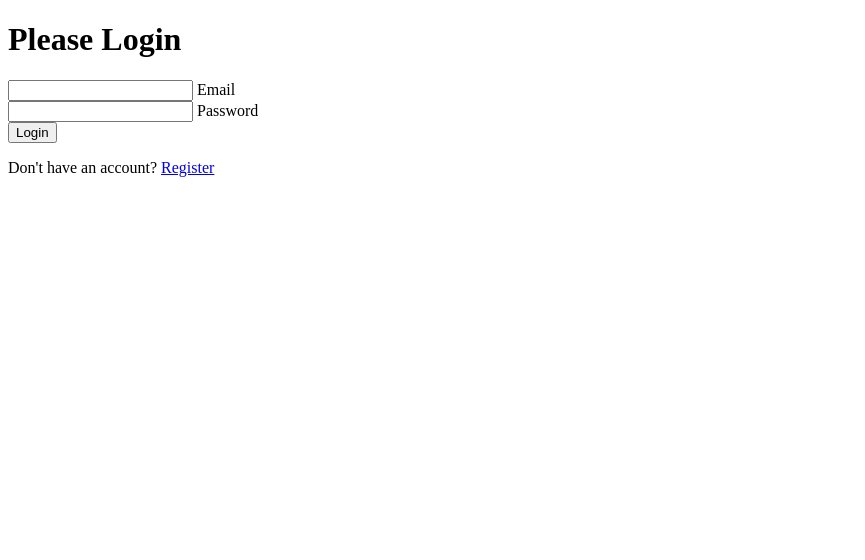
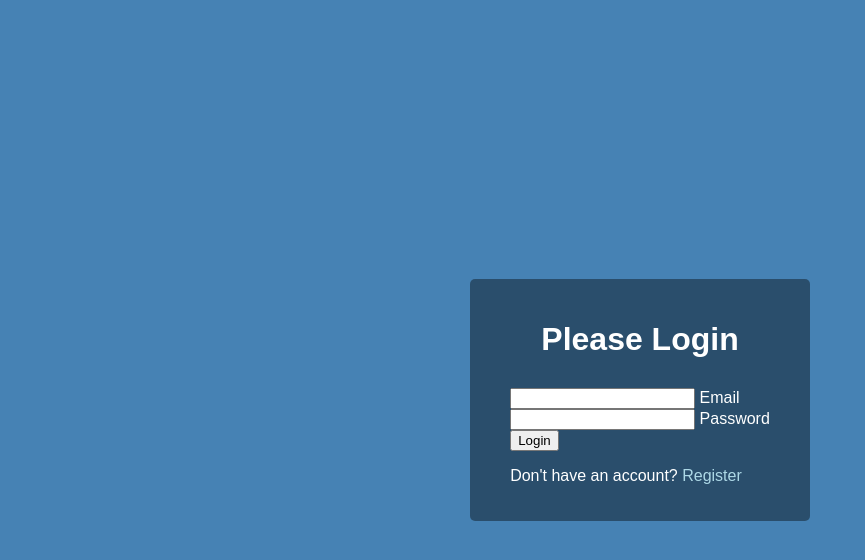
Before and after one commit to saifulislamsarfaraz/frominput, a plain HTML site: page index.html in a window 1280 px wide. Shown: the whole page, without its empty margins (0-865 px from the left). Drawn offline with Linux system fonts and the light colour scheme.

Commit message:
add_backgorund

```diff
--- a/index.html
+++ b/index.html
@@ -5,6 +5,7 @@
     <meta http-equiv="X-UA-Compatible" content="IE=edge">
     <meta name="viewport" content="width=device-width, initial-scale=1.0">
     <title>From Input</title>
+    <link rel="stylesheet" href="style.css">
 </head>
 <body>
     <div class="container">
--- a/style.css
+++ b/style.css
@@ -0,0 +1,32 @@
+@import url('https://fonts.googleapis.com/css2?family=Noto+Sans+JP:wght@100&display=swap');
+*{
+    box-sizing: border-box;
+}
+
+body{
+    background-color: steelblue;
+    color: #fff;
+    font-family: 'Muli', sans-serif;
+    display: flex;
+    flex-direction: column;
+    align-items: center;
+    justify-content: center;
+    height: 100vh;
+    overflow: hidden;
+    margin: 0;
+}
+
+.container{
+    background-color: rgba(0,0,0, 0.4);
+    padding: 20px 40px;
+    border-radius: 5px;
+}
+.container h1{
+    text-align: center;
+    margin-bottom: 30px;
+}
+
+.container a{
+    text-decoration: none;
+    color: lightblue;
+}
```
